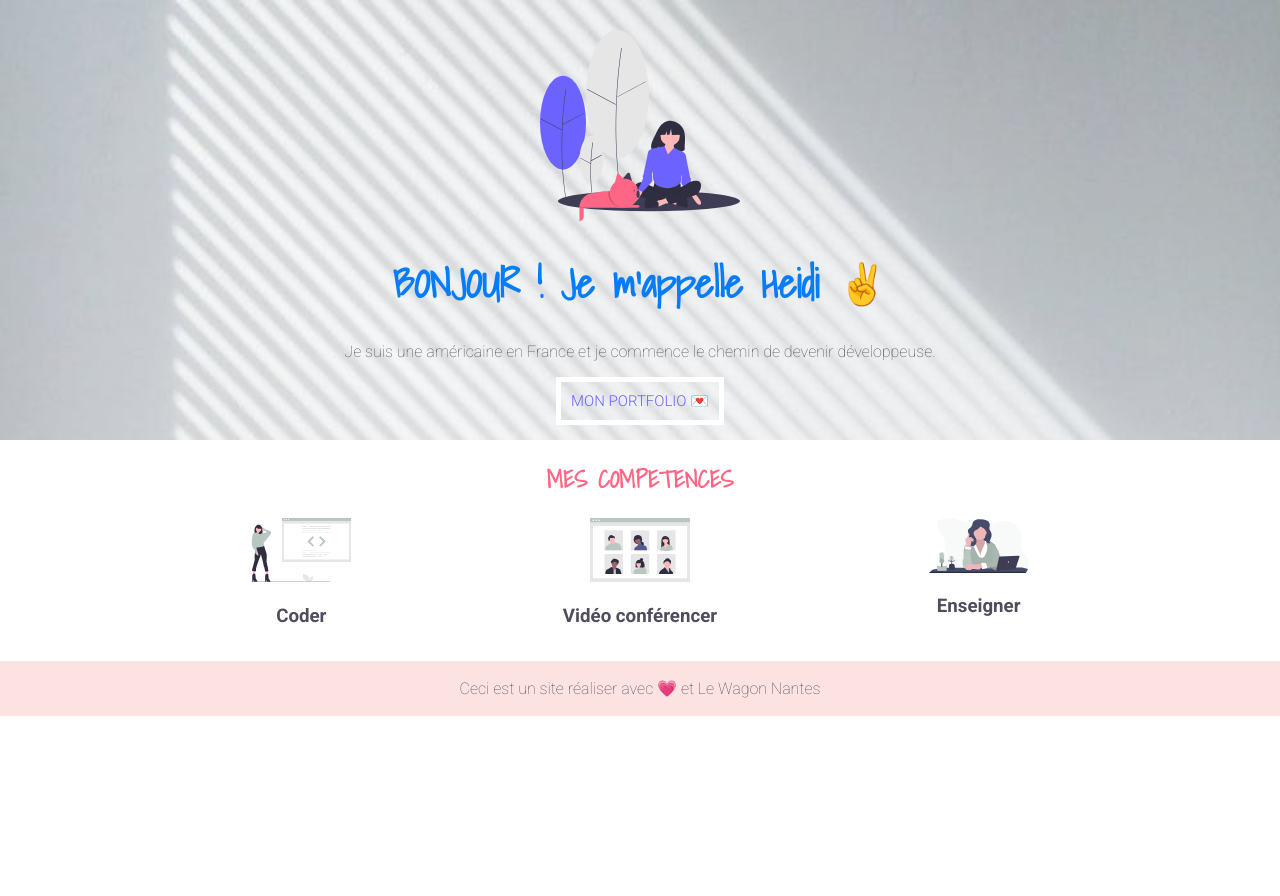
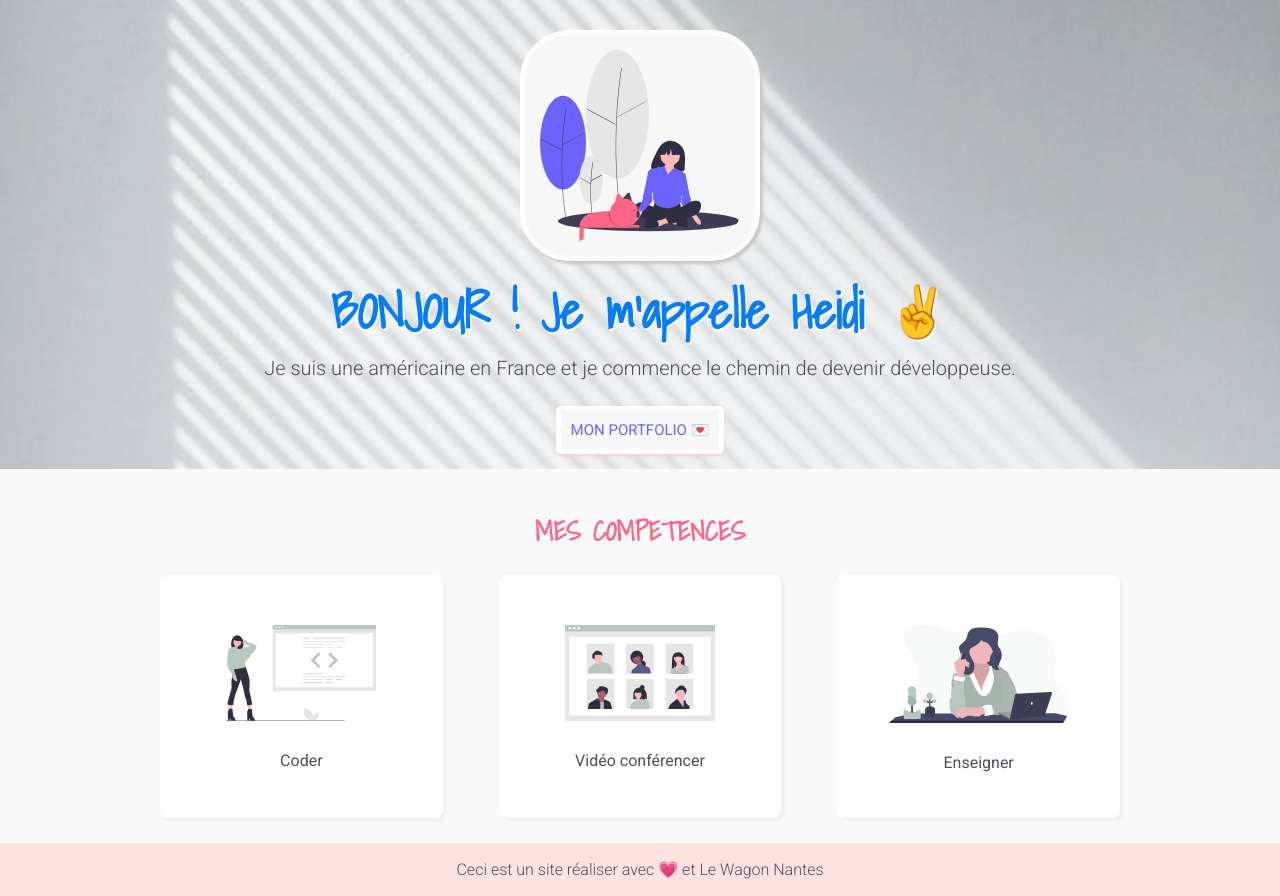
Before and after one commit to HeidiHappens/my-profile, a plain HTML site: page index.html in a window 1280 px wide. Before the commit the page ends 800 px from the top, so only its background shows below. Drawn offline with Linux system fonts and the light colour scheme.

Commit message:
Add files via upload

```diff
--- a/index.html
+++ b/index.html
@@ -4,7 +4,7 @@
 <html>
 	<head>
 		<title>My Super Profile Page</title>
-		<link href="https://fonts.googleapis.com/css2?family=Roboto:wght@100;300;700&family=Shadows+Into+Light&display=swap" rel="stylesheet">
+		<link href="https://fonts.googleapis.com/css2?family=Roboto:wght@100;300;400;700&family=Shadows+Into+Light&display=swap" rel="stylesheet">
 		<link rel="stylesheet" type="text/css" href="style.css">
 		<meta charset="utf-8">
 	</head>
@@ -19,24 +19,24 @@
 			<br>
 		</div>
 
-		<div>
+		<div class="comps">
 			<h2>MES COMPETENCES</h2>
 		</div>
 
 		<div class="cards">
 			<div class="card">
-				<img src="images/proud_coder.svg" alt="Coder" width="100px">
-	    		<h3>Coder</h3>
+				<img src="images/proud_coder.svg" alt="Coder" width="150px">
+	    		<p>Coder</p>
 	    	</div>
 
 	    	<div class="card">
-	     		<img src="images/conference_call.svg" alt="picture description" width="100px">
-	    		<h3>Vidéo conférencer</h3>
+	     		<img src="images/conference_call.svg" alt="Vidéo" width="150px">
+	    		<p>Vidéo conférencer</p>
 	    	</div>
 
 	    	<div class="card">
-	    		<img src="images/teacher.svg" alt="picture description" width="100px">
-	    		<h3>Enseigner</h3>
+	    		<img src="images/teacher.svg" alt="enseigner" width="180px">
+	    		<p>Enseigner</p>
 	    	</div>
 	    </div>
 
--- a/style.css
+++ b/style.css
@@ -1,6 +1,6 @@
 /* Write your CSS here */
 body{
-	background : rgb (247,247,247);
+	background : rgb(249,249,249);
 	font-family: 'Roboto', sans-serif;
 	color: #4E4D5C;
 	text-align: center;
@@ -10,16 +10,21 @@ body{
 h1{
 	font-family: 'Shadows Into Light', cursive;
 	color: #057CF8;
-	font-size: 40px;
+	font-size: 50px;
+	text-shadow: 1.5px 1.5px white;
+	margin-bottom: 5px;
+	margin-top: 5px;
 }
 
 p{
-	font-weight:100;
+	font-weight: 300;
 }
 
 h2{
 	color: #FF6584;
 	font-family: 'Shadows Into Light', cursive;
+	font-size: 27px;
+	text-shadow: 1.5px 1.5px white;
 }
 
 a{
@@ -35,18 +40,49 @@ a{
 }
 
 #banner p {
-	margin-bottom: 30px;
+	font-size: 20px;
+	margin-top: 0px;
+	margin-bottom: 40px;
+}
+
+#banner img {
+	background-color: rgb(247,247,247);
+	border: 5px solid white;
+	padding: 15px;
+	border-radius: 50px;
+	box-shadow: 3px 3px 3px rgb(200, 200, 200);
 }
 
 .btn {
+	background-color: rgb(247,247,247);
 	border: 5px solid white;
 	padding: 10px;
+	margin-bottom: 50px;
+	border-radius: 5px;
+	box-shadow: 0px 1px 4px rgb(255, 199, 199);
 }
 
 .btn:hover {
 	text-decoration: none;
 	color: #ffaaa5;
 	background-color: white;
+}
+
+.comps {
+	margin-top: 40px;
+}
+
+.card p {
+	font-weight: 400;
+	padding: 10px;
+}
+
+.card {
+	background: white;
+	padding: 50px 20px 20px 20px;
+	border-radius: 8px;
+	margin: 0px 20px 10px 20px;
+	box-shadow: 3px 3px 3px rgb(240, 240, 240);
 }
 
 .cards {
@@ -59,5 +95,20 @@ a{
 
 #footer {
 	background-color: #fde2e2;
-	padding: 2px;
+	padding: 1px;
 }
+
+/*les écrans de largeur inférieure à 992 pixels*/
+@media(max-width: 992px){
+  .cards{
+  width: 750px;
+  }
+}
+
+/*les écrans de largeur inférieure à 768 pixels*/
+@media(max-width: 768px){
+  .cards{
+  width: 90%;
+  grid-template-columns: 1fr;
+  }
+}
```
